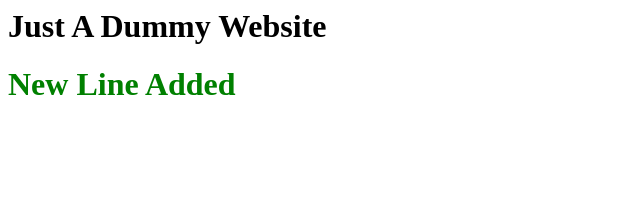
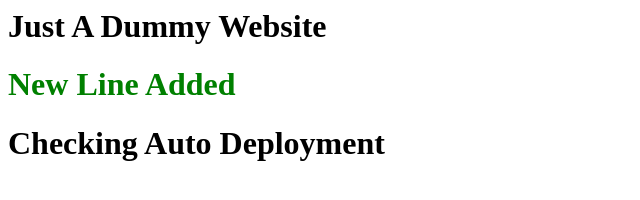
Before and after one commit to thestudyhiveofficial/testsite, a plain HTML site: page index.html in a window 1280 px wide. Shown: the whole page, without its empty margins (0-640 px from the left). Drawn offline with Linux system fonts and the light colour scheme.

Commit message:
Update index.html

```diff
--- a/index.html
+++ b/index.html
@@ -5,5 +5,6 @@
 <body>
 <h1>Just A Dummy Website </h1>
   <h1 style="color: green;">New Line Added</h1>
+  <h1>Checking Auto Deployment</h1>
 </body>
 </html>
```
